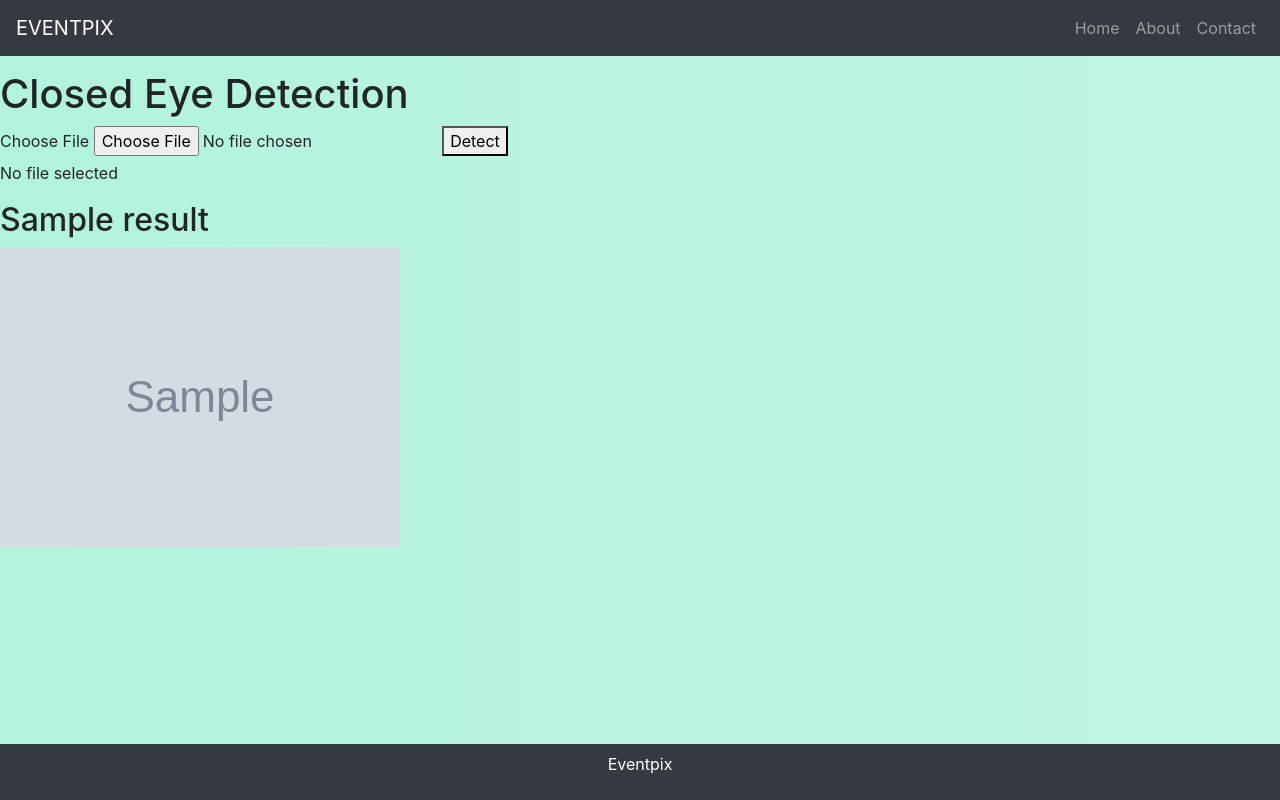
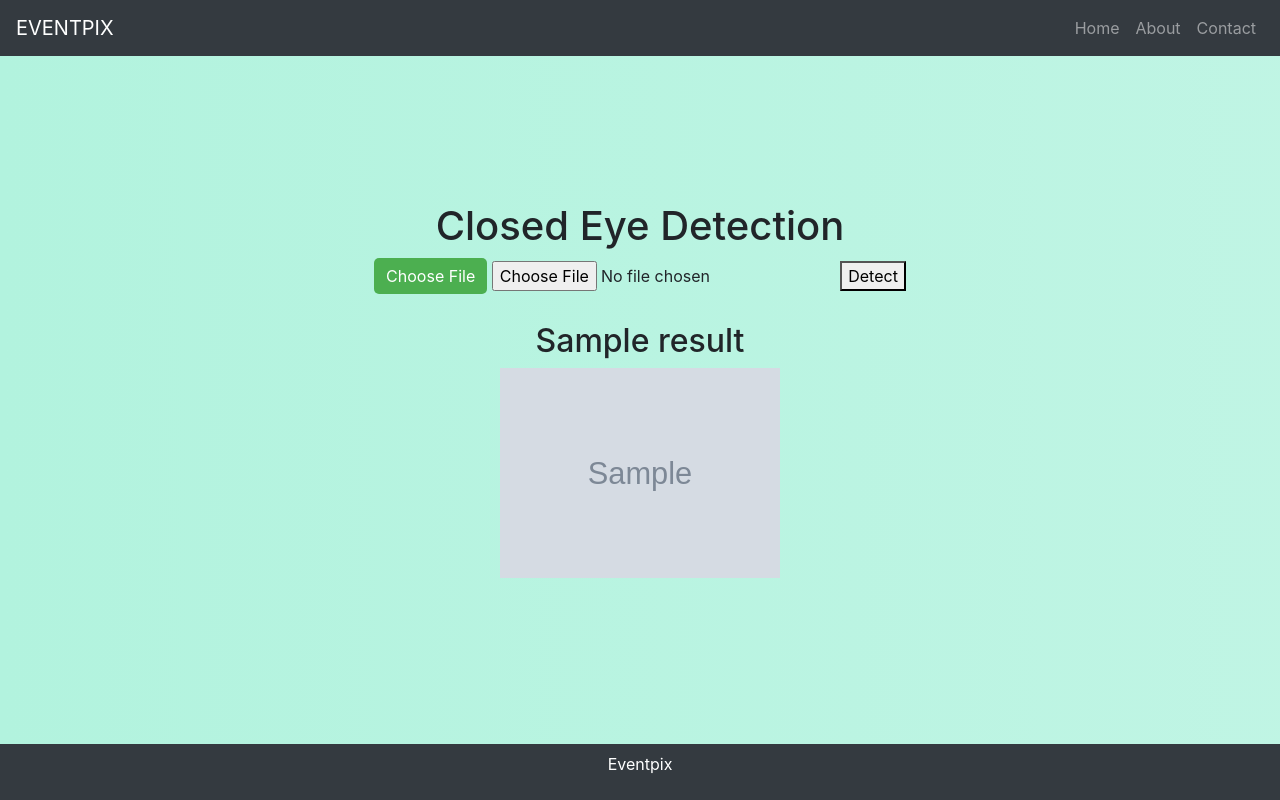
Before and after one commit to sakshi2215/eventpix, a Flask app: template templates/closed_eye.html in a window 1280 px wide. Run offline with Flask 3, Linux system fonts and the light colour scheme; the template is opened without the code that fills it: most values are stand-ins (such as "Sample title", 1, 10 or a date in 2020); grey boxes marked "Sample" are stand-in pictures; some libraries are stand-ins or nearby versions.

Commit message:
content is centered

```diff
--- a/app.py
+++ b/app.py
@@ -27,8 +27,6 @@ app.secret_key = 'your_secret_key'
 UPLOAD_FOLDER = 'uploads'
 app.config['UPLOAD_FOLDER'] = UPLOAD_FOLDER
 
-# # Load your machine learning model
-# model = load_model('models\my_model.h5')
 mp_face_detection = mp.solutions.face_detection
 # Define the allowed file extensions
 ALLOWED_EXTENSIONS = {'jpg', 'jpeg', 'png'}
--- a/templates/closed_eye.html
+++ b/templates/closed_eye.html
@@ -7,10 +7,14 @@
     <link rel="stylesheet" href="https://maxcdn.bootstrapcdn.com/bootstrap/4.0.0/css/bootstrap.min.css">
     <style>
         body {
-    padding-top: 70px;
-    margin-bottom: 70px;
             background: linear-gradient(270deg, #e8faf6, #b2f3de);
             background-size: 400% 400%;
+            display: flex;
+            flex-direction: column;
+            justify-content: center;
+            align-items: center;
+            min-height: 100vh;
+            margin: 0;
         }
 
         .header {
@@ -21,17 +25,51 @@
         .footer {
             color: white;
         }
-  </style>
-<script>
-    function updateFileName() {
-        var input = document.getElementById('photo');
-        var selectedFileName = input.files[0] ? input.files[0].name : 'No file selected';
-        document.getElementById('selected-file-name').innerText = selectedFileName;
+
+        h1, form, .image-box, p {
+            text-align: center;
         }
 
+        .custom-file-upload {
+            display: inline-block;
+            padding: 6px 12px;
+            cursor: pointer;
+            background-color: #4CAF50;
+            color: white;
+            border: none;
+            border-radius: 5px;
+            font-size: 16px;
+        }
+
+        .image-box {
+            margin: 20px;
+        }
+
+        img {
+            max-width: 70%; /* Adjust the maximum width as needed */
+            height: auto;
+            border: black;
+        }
+    </style>
+
+<script>
+    // Function to display duplicate images
+    function displayDuplicateImages() {
+        var duplicateImages = {{ duplicate_images|safe }};
+        var imagePreviewDiv = document.getElementById('image-preview');
+        imagePreviewDiv.innerHTML = '';
+
+        for (var i = 0; i < duplicateImages.length; i++) {
+            var img = document.createElement('img');
+            img.src = duplicateImages[i];
+            img.alt = 'Duplicate Image';
+            imagePreviewDiv.appendChild(img);
+        }
+    }
+
+    // Call the function to display duplicate images when the DOM is loaded
     document.addEventListener('DOMContentLoaded', function() {
-        var input = document.getElementById('photo');
-        input.addEventListener('change', updateFileName);
+        displayDuplicateImages();
     });
 </script>
 
@@ -60,17 +98,15 @@
     <h1>Closed Eye Detection</h1>
     <form action="/closed_eye" method="post" enctype="multipart/form-data">
         <label for="photo" class="custom-file-upload">Choose File</label>
-        <input type="file" id="photo"  name="closed_eye_file" accept=".jpg, .jpeg, .png" required>
+        <input type="file" id="photo" name="closed_eye_file" accept=".jpg, .jpeg, .png" required>
         <button type="submit">Detect</button>
     </form>
-    <p id="selected-file-name">No file selected</p>
+
 
     {% if result %}
-        <!-- <h2>Result</h2> -->
         <div class="image-box">
             <h2>{{ result }}</h2>
             <img src="{{ image_path }}" alt="Input Image">
-
         </div>
     {% endif %}
     <footer class="bg-dark text-white py-2 fixed-bottom">
@@ -81,6 +117,5 @@
 
     <script src="https://code.jquery.com/jquery-3.2.1.slim.min.js"></script>
     <script src="https://maxcdn.bootstrapcdn.com/bootstrap/4.0.0/js/bootstrap.min.js"></script>
-
 </body>
 </html>
```
Also changed, not shown: templates/emotion_prediction.html (+28 -7 lines). Lines whose indentation alone changed are shown as unchanged.
